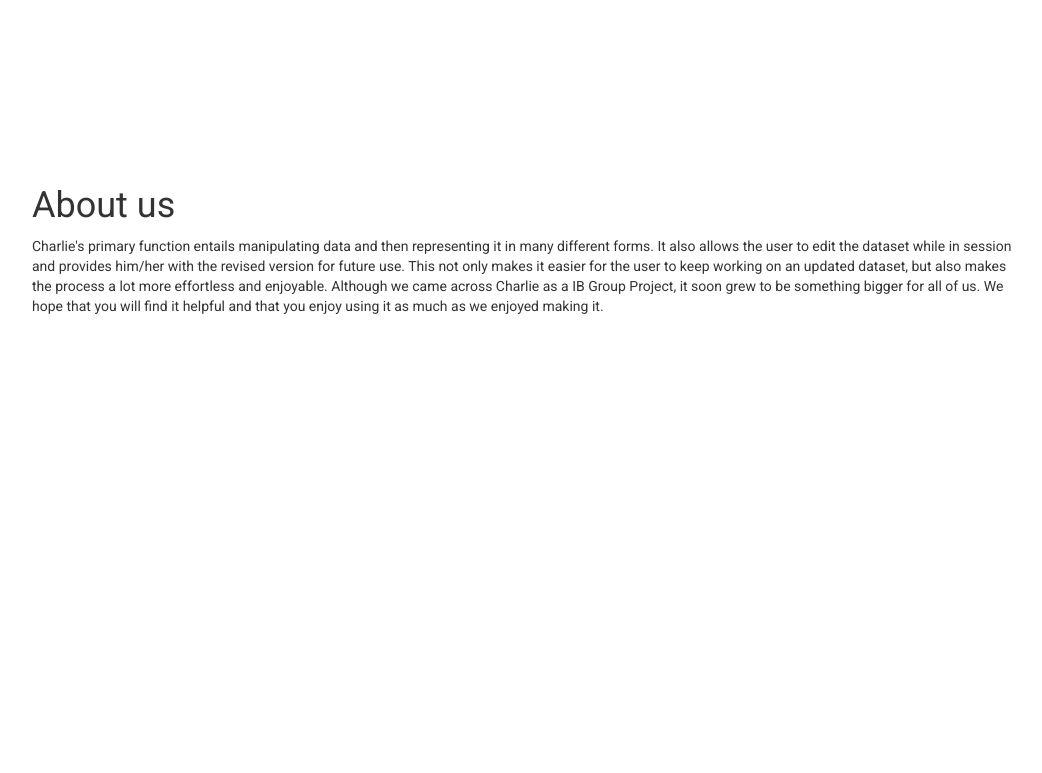
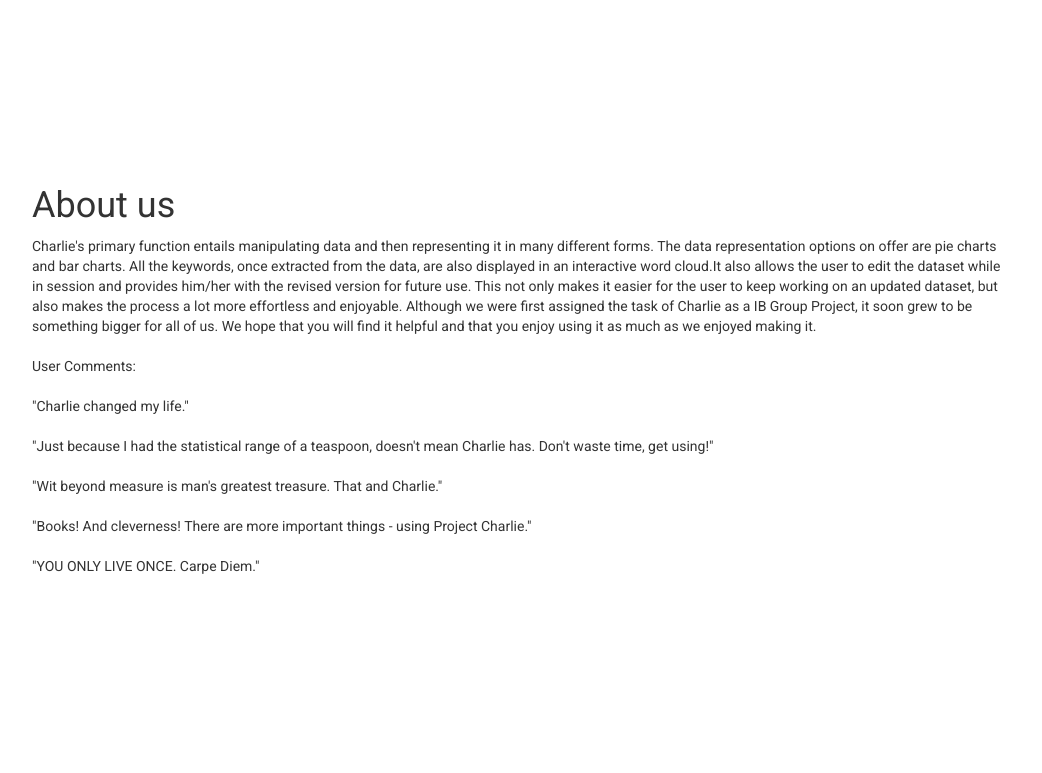
Before and after one commit to chwangaa/Charlie, a Django app: template charlie/analysis/templates/landing.html in a window 1280 px wide. Shown: the part 734-1507 px from the top of the page, without its empty margins (118-1160 px from the left). Run offline with Django 3.2, Linux system fonts and the light colour scheme; the template is opened without the code that fills it, so the values that code supplies are empty, except form fields; tables that the repository leaves empty hold one stand-in row (values such as "Sample post"); form fields are guessed from the names that the template uses; some libraries are stand-ins or nearby versions.

Commit message:
completed about text

```diff
--- a/charlie/analysis/static/analysis/css/landing-page.css
+++ b/charlie/analysis/static/analysis/css/landing-page.css
@@ -102,6 +102,7 @@
 	text-align:center;
 	font-size:3em;
 }
+
 #about_text{
 	padding-top:100px;
 	padding-left:150px;
@@ -109,6 +110,7 @@
 	height:100%;
 }
 
+
 .error{
 	color:red;
 }
--- a/charlie/analysis/templates/landing.html
+++ b/charlie/analysis/templates/landing.html
@@ -40,11 +40,23 @@
 <div id="about_text">
 	<h1> About us </h1>
 	<p >
-		Charlie's primary function entails manipulating data and then representing it in many different forms. It also
+		Charlie's primary function entails manipulating data and then representing it in many different forms. The data representation options on offer are pie charts and bar charts. All the keywords, once extracted from the data, are also displayed in an interactive word cloud.It also
 		allows the user to edit the dataset while in session and provides him/her with the revised version for future use.
 		This not only makes it easier for the user to keep working on an updated dataset, but also makes the process a lot more
-		effortless and enjoyable. Although we came across Charlie as a IB Group Project, it soon grew to be something bigger for all of us.
-		We hope that you will find it helpful and that you enjoy using it as much as we enjoyed making it.</p>
+		effortless and enjoyable. Although we were first assigned the task of Charlie as a IB Group Project, it soon grew to be
+		something bigger for all of us. We hope that you will find it helpful and that you enjoy using it as much as we enjoyed making it.
+		<br/><br/>
+		User Comments: <br/><br/>
+		"Charlie changed my life." <br/> <br/>
+
+		"Just because I had the statistical range of a teaspoon, doesn't mean Charlie has. Don't waste time, get using!" <br/><br/>
+
+		"Wit beyond measure is man's greatest treasure. That and Charlie." <br/><br/>
+
+		"Books! And cleverness! There are more important things - using Project Charlie." <br/><br/>
+
+		"YOU ONLY LIVE ONCE. Carpe Diem." <br/><br/>
+	</p>
 </div>
 
 <script src="http://ajax.googleapis.com/ajax/libs/jquery/1.5.1/jquery.min.js"></script>
```
